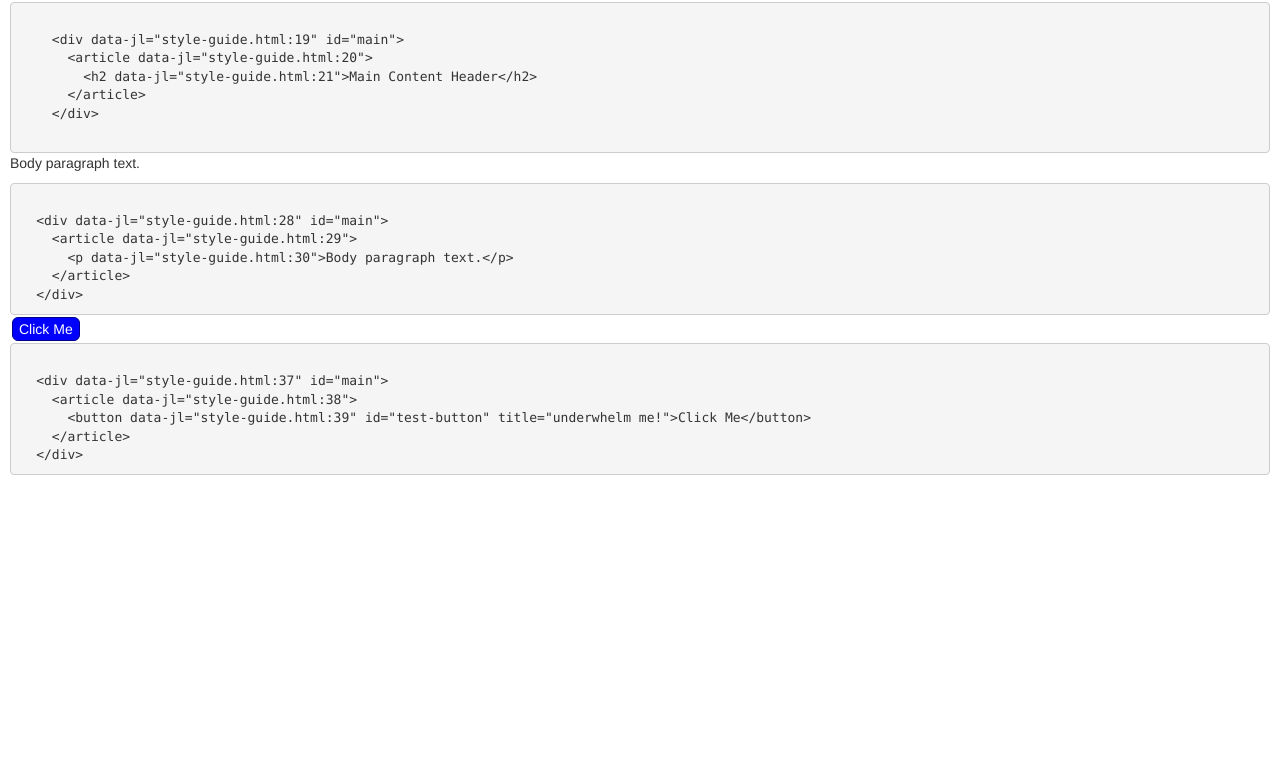
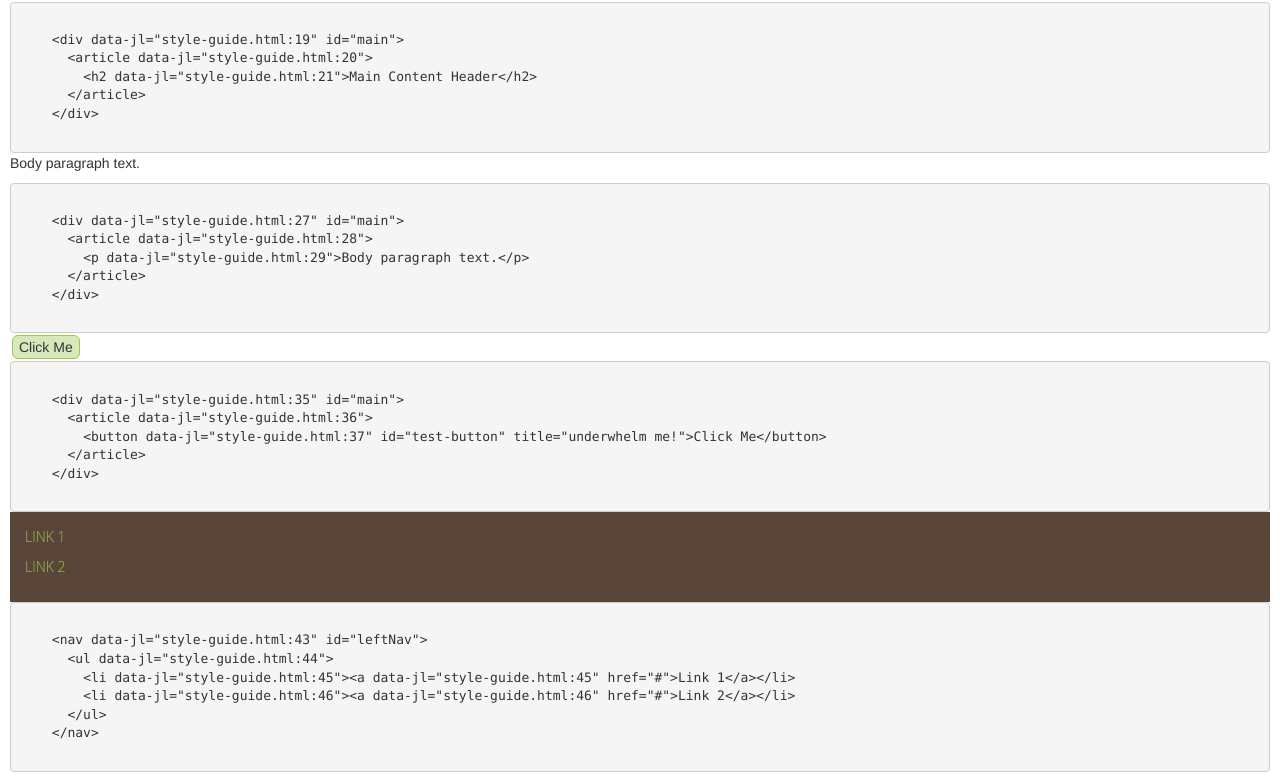
Before and after one commit to ilynne/stp-archery, a plain HTML site: page style-guide.html in a window 1280 px wide. Shown: the part 144-926 px from the top of the page. Before the commit the page ends 800 px from the top, so only its background shows below. Drawn offline with nearby package versions, Linux system fonts and the light colour scheme.

Commit message:
adds nav to style guide

```diff
--- a/style-guide.html
+++ b/style-guide.html
@@ -22,7 +22,6 @@
       </article>
     </div>
   </div>
-</section>
 
   <div data-xrayhtml>
     <div id="main">
@@ -31,7 +30,6 @@
       </article>
     </div>
   </div>
-</section>
 
   <div data-xrayhtml>
     <div id="main">
@@ -40,6 +38,15 @@
       </article>
     </div>
   </div>
+
+  <div data-xrayhtml>
+    <nav id="leftNav">
+      <ul>
+        <li><a href="#">Link 1</a></li>
+        <li><a href="#">Link 2</a></li>
+      </ul>
+    </nav>
+  </div>
 </section>
 
 </body>
--- a/styles/stylesheet-lc.css
+++ b/styles/stylesheet-lc.css
@@ -11,11 +11,10 @@ h1, h2, h3, h4, h5, h6 {margin-bottom: 1rem; margin-top: 1rem; color: #59453A;}
 h1:first-child, h2:first-child {margin-top: 0;}
 
 button {
-    background-color: blue;
-    color: white;
+    background-color: #D7E8BA;
     margin: .2rem;
     border-radius: 6px;
-    border: darkblue 1px solid;
+    border: #98C948 1px solid;
 }
 
 header:after {content: ""; display: table; clear: both;}
```
Lines whose indentation alone changed are shown as unchanged.
